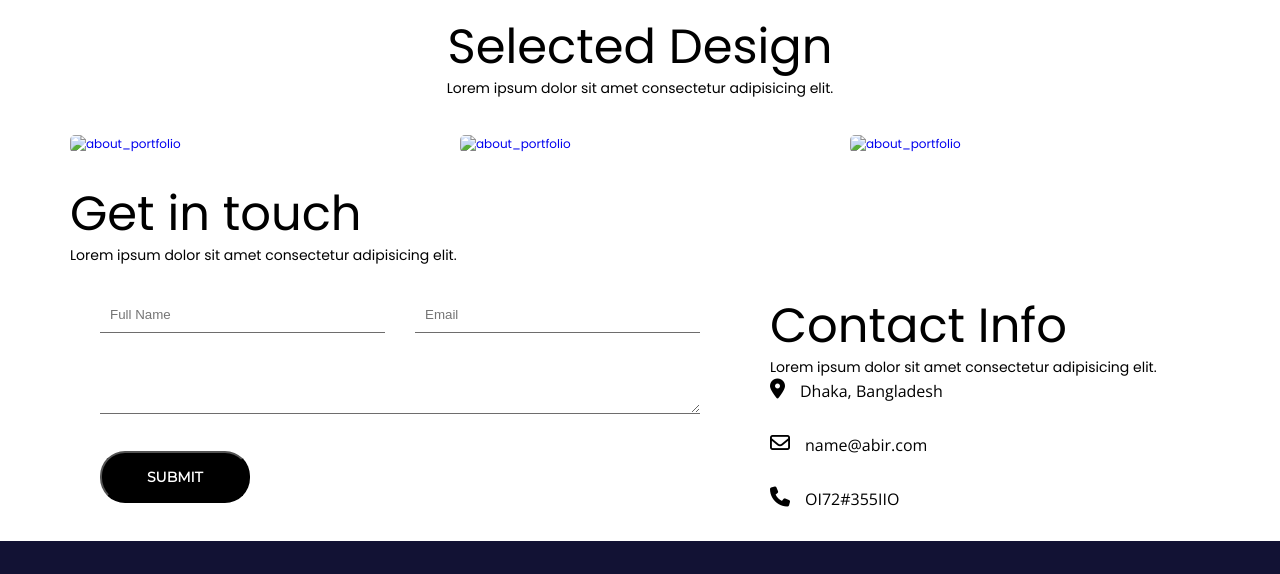
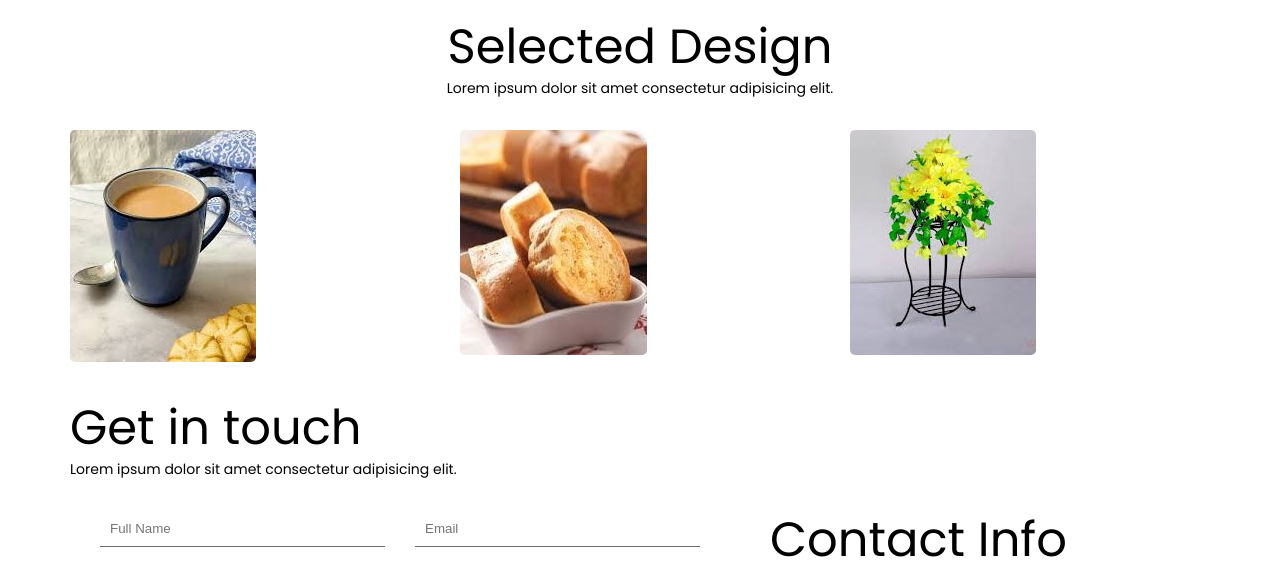
Before and after one commit to abirwww/tech-park-it-mr-jhon-version2, a website: page index.html in a window 1280 px wide. Shown: the part 1700-2274 px from the top of the page. Drawn offline with nearby package versions, Linux system fonts and the light colour scheme; files that its build step writes are made by us from their sources; the site is published under a folder, as on GitHub Pages, so addresses that start at the root find nothing.

Commit message:
image reset

```diff
--- a/index.html
+++ b/index.html
@@ -151,18 +151,18 @@ Portfolio section start
 
             <div class="portfolio_list">
                 <div data-aos="zoom-in" class="portfolio_item">
-                    <a href="/assets/images/portfolio/1.jpeg" data-lightbox="roadtrip">
-                        <img src="/assets/images/portfolio/1.jpeg" alt="about_portfolio">
+                    <a href="./assets/images/portfolio/1.jpeg" data-lightbox="roadtrip">
+                        <img src="./assets/images/portfolio/1.jpeg" alt="about_portfolio">
                     </a>
                 </div>
                 <div data-aos="zoom-in-up" class="portfolio_item">
-                    <a href="/assets/images/portfolio/2.jpeg" data-lightbox="roadtrip">
-                        <img src="/assets/images/portfolio/2.jpeg" alt="about_portfolio">
+                    <a href="./assets/images/portfolio/2.jpeg" data-lightbox="roadtrip">
+                        <img src="./assets/images/portfolio/2.jpeg" alt="about_portfolio">
                     </a>
                 </div>
                 <div data-aos="zoom-in-down" class="portfolio_item">
-                    <a href="/assets/images/portfolio/3.jpeg" data-lightbox="roadtrip">
-                        <img src="/assets/images/portfolio/3.jpeg" alt="about_portfolio">
+                    <a href="./assets/images/portfolio/3.jpeg" data-lightbox="roadtrip">
+                        <img src="./assets/images/portfolio/3.jpeg" alt="about_portfolio">
                     </a>
                 </div>
             </div>
```
